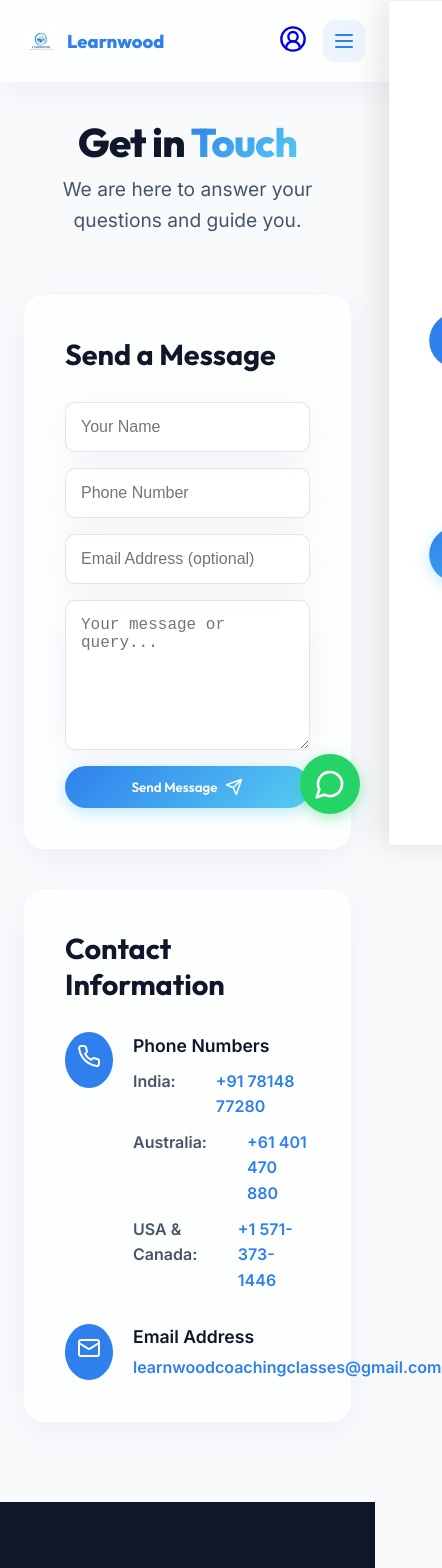
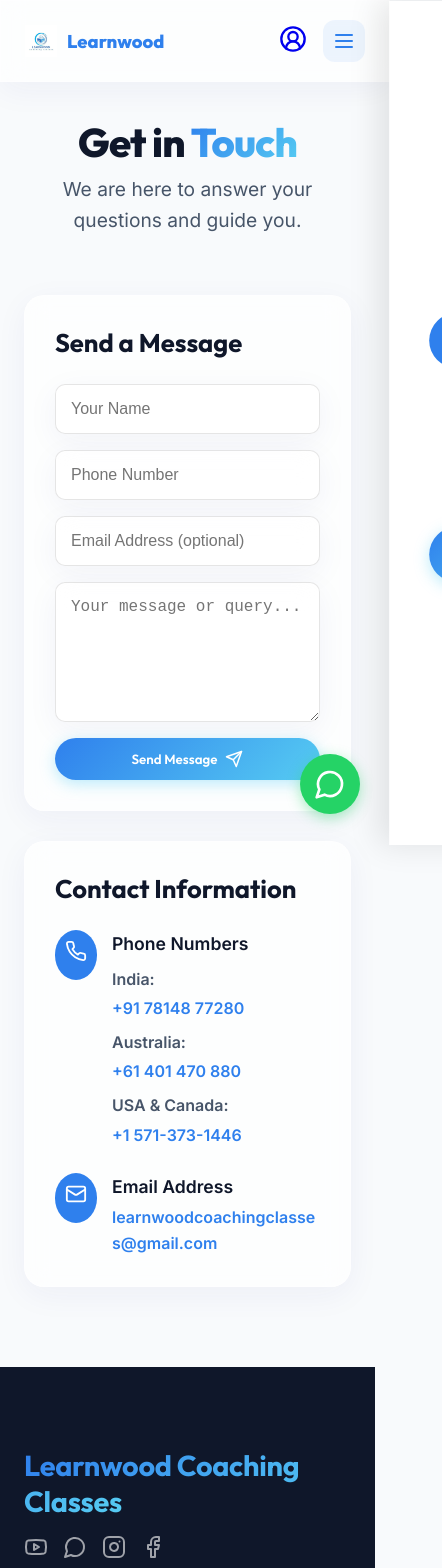
Before and after one commit to psukhmeet/LCC, a React (Vite) app: page /contact in a window 390 px wide. Shown: the top 1568 px of the page, 442 px wide, since content can reach past the window. Built offline with nearby package versions, Linux system fonts and the light colour scheme; no server answers; the database is empty.

Commit message:
contact page mobile view fixed

```diff
--- a/src/index.css
+++ b/src/index.css
@@ -847,3 +847,16 @@ li {
   color: #64748b;
   font-size: 0.85rem;
 }
+/* --- Contact & Utils --- */
+.text-break {
+  word-break: break-all;
+  overflow-wrap: anywhere;
+}
+
+@media (max-width: 768px) {
+  .contact-info-row {
+    flex-direction: column !important;
+    align-items: flex-start !important;
+    gap: 4px !important;
+  }
+}
--- a/src/pages/Contact.jsx
+++ b/src/pages/Contact.jsx
@@ -38,22 +38,22 @@ const Contact = () => {
   };
 
   return (
-    <div className="container" style={{ paddingTop: '120px', paddingBottom: '80px' }}>
-      <div style={{ textAlign: 'center', marginBottom: '60px' }}>
+    <div className="container" style={{ paddingTop: 'clamp(80px, 15vh, 120px)', paddingBottom: '80px' }}>
+      <div style={{ textAlign: 'center', marginBottom: 'clamp(30px, 8vh, 60px)' }}>
         <h1 className="heading-xl">Get in <span className="text-gradient">Touch</span></h1>
         <p style={{ color: 'var(--text-light)', fontSize: '1.2rem', marginTop: '10px' }}>We are here to answer your questions and guide you.</p>
       </div>
 
-      <div style={{ display: 'grid', gridTemplateColumns: 'repeat(auto-fit, minmax(280px, 1fr))', gap: '40px' }}>
+      <div style={{ display: 'grid', gridTemplateColumns: 'repeat(auto-fit, minmax(300px, 1fr))', gap: '30px' }}>
 
         {/* Contact Form */}
         <motion.div
-          initial={{ opacity: 0, x: -50 }}
-          animate={{ opacity: 1, x: 0 }}
+          initial={{ opacity: 0, y: 20 }}
+          animate={{ opacity: 1, y: 0 }}
           className="glass"
-          style={{ padding: '40px', borderRadius: '20px' }}
+          style={{ padding: '30px', borderRadius: '20px' }}
         >
-          <h2 style={{ marginBottom: '30px', fontSize: '1.8rem' }}>Send a Message</h2>
+          <h2 style={{ marginBottom: '25px', fontSize: '1.6rem' }}>Send a Message</h2>
 
           {/* Success banner */}
           {submitted && (
@@ -91,7 +91,7 @@ const Contact = () => {
             />
             <textarea
               placeholder="Your message or query..." className="glass" required
-              style={{ width: '100%', padding: '15px', border: '1px solid rgba(0,0,0,0.1)', borderRadius: '10px', fontSize: '1rem', outline: 'none', height: '150px', resize: 'vertical' }}
+              style={{ width: '100%', padding: '15px', border: '1px solid rgba(0,0,0,0.1)', borderRadius: '10px', fontSize: '1rem', outline: 'none', height: '140px', resize: 'vertical' }}
               value={formData.message}
               onChange={(e) => setFormData({ ...formData, message: e.target.value })}
             />
@@ -103,20 +103,20 @@ const Contact = () => {
 
         {/* Contact Info */}
         <motion.div
-          initial={{ opacity: 0, x: 50 }}
-          animate={{ opacity: 1, x: 0 }}
-          style={{ display: 'flex', flexDirection: 'column', gap: '30px', justifyContent: 'center' }}
+          initial={{ opacity: 0, y: 20 }}
+          animate={{ opacity: 1, y: 0 }}
+          style={{ display: 'flex', flexDirection: 'column', gap: '30px' }}
         >
-          <div className="glass" style={{ padding: '40px', borderRadius: '20px' }}>
-            <h3 style={{ marginBottom: '30px', fontSize: '1.8rem' }}>Contact Information</h3>
-            <ul style={{ listStyle: 'none', display: 'flex', flexDirection: 'column', gap: '30px' }}>
-              <li style={{ display: 'flex', alignItems: 'flex-start', gap: '20px', color: 'var(--text-light)' }}>
-                <div style={{ background: 'var(--primary)', color: 'white', padding: '12px', borderRadius: '50%', flexShrink: 0 }}><Phone size={24} /></div>
-                <div>
+          <div className="glass" style={{ padding: '30px', borderRadius: '20px' }}>
+            <h3 style={{ marginBottom: '25px', fontSize: '1.6rem' }}>Contact Information</h3>
+            <ul style={{ listStyle: 'none', display: 'flex', flexDirection: 'column', gap: '25px' }}>
+              <li style={{ display: 'flex', alignItems: 'flex-start', gap: '15px', color: 'var(--text-light)' }}>
+                <div style={{ background: 'var(--primary)', color: 'white', padding: '10px', borderRadius: '50%', flexShrink: 0 }}><Phone size={22} /></div>
+                <div style={{ flex: 1 }}>
                   <div style={{ fontWeight: 700, color: 'var(--text-dark)', marginBottom: '8px', fontSize: '1.1rem' }}>Phone Numbers</div>
-                  <div style={{ display: 'flex', flexDirection: 'column', gap: '10px' }}>
+                  <div style={{ display: 'flex', flexDirection: 'column', gap: '8px' }}>
                     {(data.general.phoneNumbers || []).map((p, idx) => (
-                      <div key={idx} style={{ display: 'flex', justifyContent: 'space-between', width: '100%', gap: '40px' }}>
+                      <div key={idx} className="contact-info-row" style={{ display: 'flex', justifyContent: 'space-between', width: '100%', gap: '15px' }}>
                         <span style={{ fontWeight: 600 }}>{p.country}:</span>
                         <a href={`tel:${p.number.replace(/\s+/g, '')}`} style={{ color: 'var(--primary)', textDecoration: 'none', fontWeight: 700 }}>{p.number}</a>
                       </div>
@@ -124,11 +124,11 @@ const Contact = () => {
                   </div>
                 </div>
               </li>
-              <li style={{ display: 'flex', alignItems: 'center', gap: '20px', color: 'var(--text-light)' }}>
-                <div style={{ background: 'var(--primary)', color: 'white', padding: '12px', borderRadius: '50%', flexShrink: 0 }}><Mail size={24} /></div>
-                <div>
+              <li style={{ display: 'flex', alignItems: 'flex-start', gap: '15px', color: 'var(--text-light)' }}>
+                <div style={{ background: 'var(--primary)', color: 'white', padding: '10px', borderRadius: '50%', flexShrink: 0 }}><Mail size={22} /></div>
+                <div style={{ flex: 1, minWidth: 0 }}>
                   <div style={{ fontWeight: 700, color: 'var(--text-dark)', marginBottom: '4px', fontSize: '1.1rem' }}>Email Address</div>
-                  <a href={`mailto:${data.general.email}`} style={{ color: 'var(--primary)', textDecoration: 'none', fontWeight: 700 }}>{data.general.email}</a>
+                  <a href={`mailto:${data.general.email}`} className="text-break" style={{ color: 'var(--primary)', textDecoration: 'none', fontWeight: 700, display: 'block' }}>{data.general.email}</a>
                 </div>
               </li>
             </ul>
```
